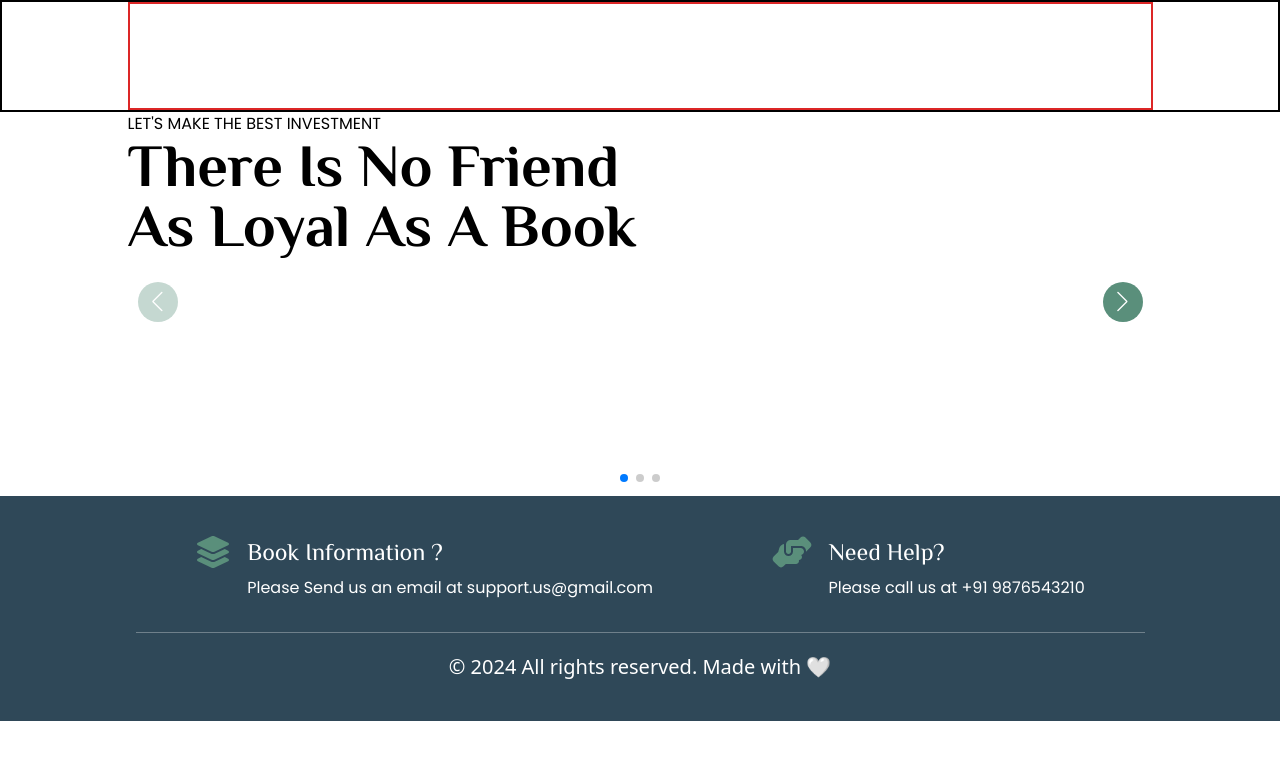
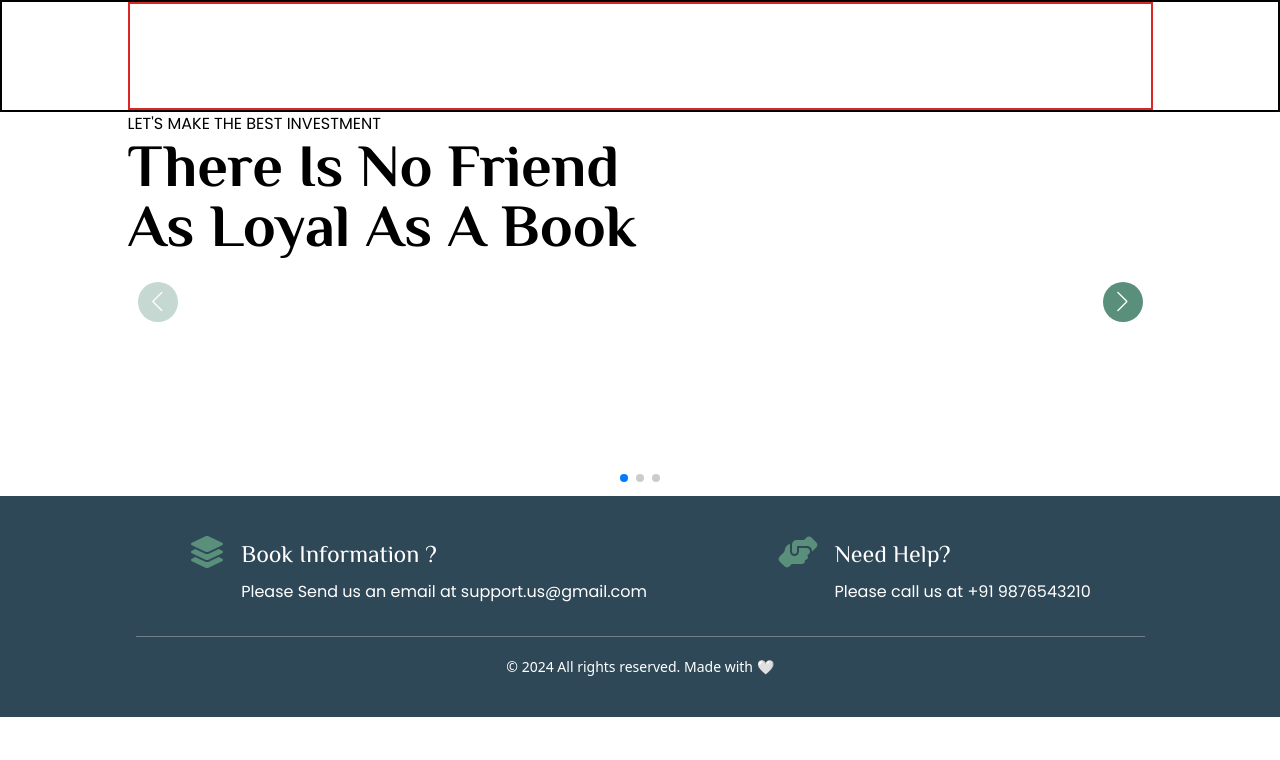
Before and after one commit to Anonymous777-ind/BookBazaar, a React (Vite) app in the folder Frontend/: page / in a window 1280 px wide. Shown: the top 760 px of the page. Built offline with nearby package versions, Linux system fonts and the light colour scheme.

Commit message:
footer updated

```diff
--- a/Frontend/src/components/Footer.jsx
+++ b/Frontend/src/components/Footer.jsx
@@ -7,16 +7,16 @@ function Footer() {
   return (
     <footer className='bg-custom-blue pt-8 pb-8 w-screen 	'>
       <section className='w-full container mx-auto p-2'>
-        <div className="footer-top-info w-full flex-row  justify-around pb-8 lg:flex sm:flex">
+        <div className="footer-top-info w-full flex justify-around pb-8 xs:flex-col gap-6">
           <div className="footer-left flex gap-4">
             {/* book information icon */}
             <div className="icon  ">
               <FontAwesomeIcon icon={faLayerGroup} size="2xl" style={{ color: "#5a8f7b" }} />
             </div>
             {/* book information */}
-            <div className="text-custom-white  	text-2xl flex-col gap-6  text-white">
-              <h1 className='font-custom-heading'>Book Information ?</h1>
-              <p className='text-base text-wrap font-custom-sub-heading-para pt-2 '>Please Send us an email at support.us@gmail.com</p>
+            <div className="text-custom-white text-white">
+              <h1 className='font-custom-heading text-[24px] xs:text-[20px]'>Book Information ?</h1>
+              <p className='text-base text-wrap font-custom-sub-heading-para pt-2 xs:text-[14px]'>Please Send us an email at support.us@gmail.com</p>
             </div>
           </div>
           <div className="footer-right flex gap-4 ">
@@ -25,9 +25,9 @@ function Footer() {
               <FontAwesomeIcon icon={faHandshakeAngle} size="2xl" style={{ color: "#5a8f7b" }} />
             </div>
             {/* Need Help */}
-            <div className="text-custom-white  	text-2xl flex-col gap-6  text-white">
-              <h1 className='font-custom-heading' >Need Help?</h1>
-              <p className='text-base   font-custom-sub-heading-para pt-2'>Please call us at +91 9876543210</p>
+            <div className="text-custom-white text-white">
+              <h1 className='font-custom-heading text-[24px] xs:text-[20px]' >Need Help?</h1>
+              <p className='text-base font-custom-sub-heading-para pt-2 xs:text-[14px]'>Please call us at +91 9876543210</p>
             </div>
           </div>
         </div>
@@ -37,7 +37,7 @@ function Footer() {
           <hr className='opacity-35' />
           <div className=' pt-5 '>
             <div >
-              <p className='text-white text-xl custom-sub-heading-para text-center'> ©  2024 All rights reserved. Made with 🤍</p>
+              <p className='text-white text-sm custom-sub-heading-para text-center'> ©  2024 All rights reserved. Made with 🤍</p>
             </div>
           </div>
         </div>
```
